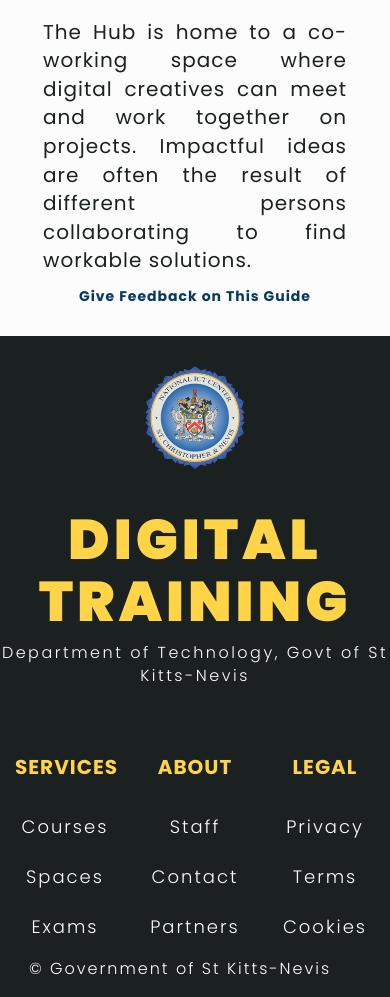
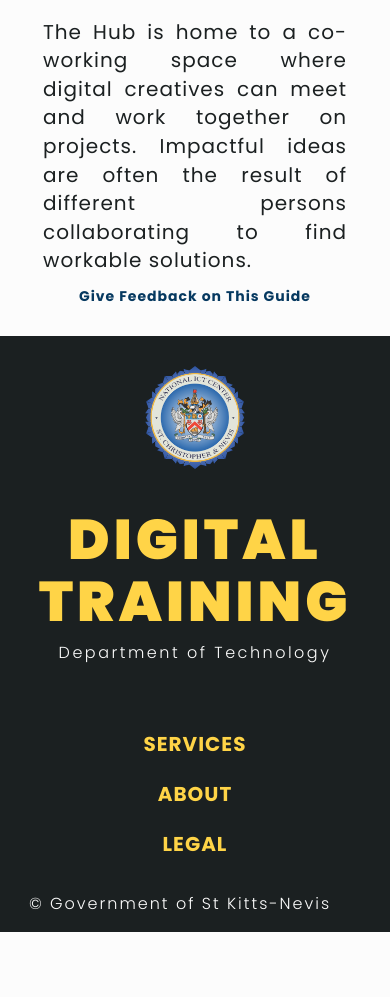
Before and after one commit to FitzEdin/dtu_website, a plain HTML site: page spaces/guide/index.html in a window 390 px wide. Shown: the part 1776-2773 px from the top of the page. After the commit the page ends 2708 px from the top, so only its background shows below. Drawn offline with nearby package versions, Linux system fonts and the light colour scheme.

Commit message:
..distinct footers for small and large screens

```diff
--- a/spaces/guide/index.html
+++ b/spaces/guide/index.html
@@ -181,7 +181,7 @@
                 <div class="col-md-6 text-left footer-info hidden-xs hidden-sm">
                     <h2 class="section-heading">Digital Training</h2>
                     <p class="footer-location">
-                      Dept of Technology, Government of St Kitts-Nevis
+                      Department of Technology, Government of St Kitts-Nevis
                     </p>
 
                     <div class="text-left footer-email">
@@ -197,17 +197,8 @@
                     </div>
                 </div>
 
-
-                <!-- the brand info on smaller screens, invisible on larger screens -->
-                <div class="col-xs-12 col-xs-offset-2 text-center footer-info hidden-md hidden-lg">
-                    <h2 class="section-heading">Digital Training</h2>
-                    <p class="footer-location">
-                      Department of Technology, Govt of St Kitts-Nevis
-                    </p>
-                </div>
-
-                <!-- set of quick links in footer -->
-                <div class="col-md-6 col-xs-12 footer-info">
+                <!-- set of quick links in footer, for larger screens -->
+                <div class="col-md-6 col-xs-12 footer-info hidden-xs hidden-sm">
                     <div class="col-xs-4 text-center footer-link">
                       <ul>
                         <li><p class="page-scroll" href="#">Services</p></li>
@@ -235,9 +226,40 @@
                       </ul>
                     </div>
                 </div>
+
+                <!-- the brand info on smaller screens, invisible on larger screens -->
+                <div class="col-xs-12 col-xs-offset-2 text-center footer-info hidden-md hidden-lg">
+                    <h2 class="section-heading">Digital Training</h2>
+                    <p class="footer-location">
+                      Department of Technology
+                    </p>
+                </div>
+
+                <!-- set of quick links in footer, for smaller only -->
+                <div class="col-md-6 col-xs-12 footer-info hidden-md hidden-lg">
+                    <div class="col-xs-8  col-xs-offset-2 text-center footer-link">
+                      <ul>
+                        <li><p class="page-scroll" href="#">Services</p></li>
+                      </ul>
+                    </div>
+                    <div class="col-xs-8  col-xs-offset-2 text-center footer-link">
+                      <ul>
+                        <!-- TODO: edit href values to reflect appropriate page/link -->
+                        <li><p class="page-scroll" href="#">About</p></li>
+                      </ul>
+                    </div>
+                    <div class="col-xs-8  col-xs-offset-2 text-center footer-link">
+                      <ul>
+                        <!-- TODO: edit href values to reflect appropriate page/link -->
+                        <li><p class="page-scroll" href="#">Legal</p></li>
+                      </ul>
+                    </div>
+                </div>
             </div>
 
-            <div class="row col-xs-12" style="margin-top: -36px;">
+
+
+            <div class="row col-xs-12" style="margin-top: -18px;">
                 <p class="footer-copyright text-center">&copy; Government of St Kitts-Nevis</p>
             </div>
         </div>
```
